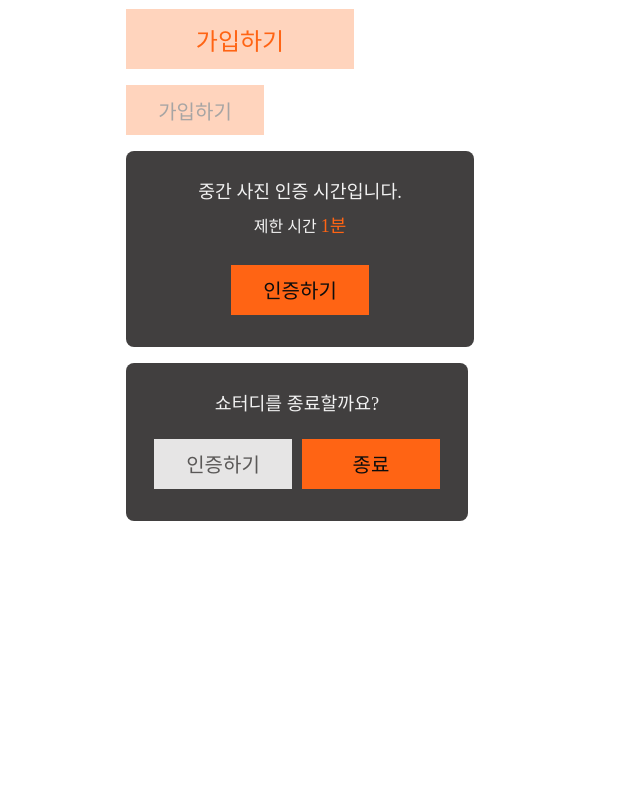
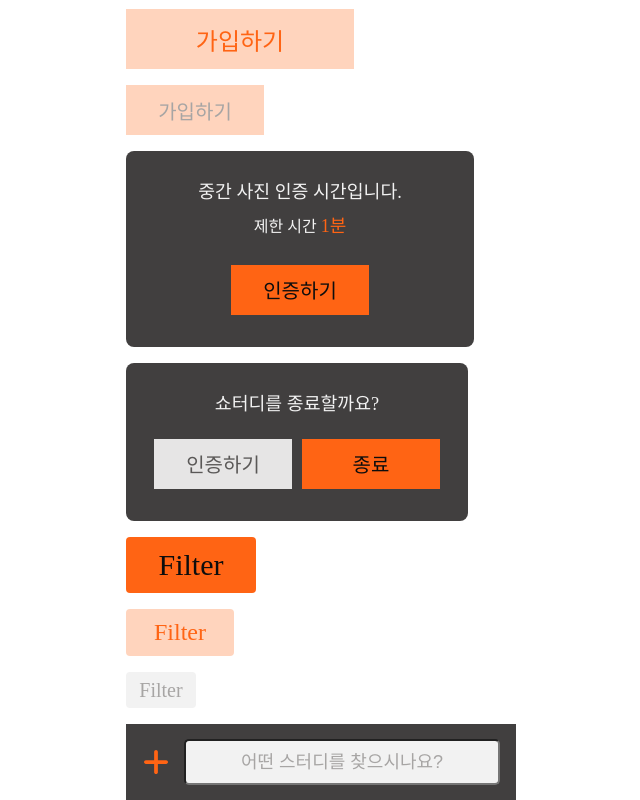
Before and after one commit to scato3/front-end, a Next.js app: page / in a window 1280 px wide. Shown: the part 883-1683 px from the top of the page, without its empty margins (264-904 px from the left). Before the commit the page ends 1404 px from the top, so only its background shows below. Built offline with nearby package versions, Linux system fonts and the light colour scheme; no server answers; a web font is replaced by a local one.

Commit message:
feat: components/ filter & input_chat

```diff
--- /dev/null
+++ b/src/app/_component/filter/Filter.tsx
@@ -0,0 +1,18 @@
+import styles from "./filter.module.css";
+
+interface FilterProps {
+  size?: "small" | "medium" | "large";
+  text: string;
+  property?: "deep" | "light" | "disabled";
+  onClick: () => void;
+}
+
+export default function Filter({ size = "medium", text, property = "deep", onClick }: FilterProps) {
+  return (
+    <div>
+      <button className={`${styles[size]} ${styles[property]}`} onClick={onClick}>
+        {text}
+      </button>
+    </div>
+  );
+}
--- /dev/null
+++ b/src/app/_component/filter/filter.module.css
@@ -0,0 +1,38 @@
+.large {
+    width: 130px;
+    height: 56px;
+    border: none;
+    font-size: 30px;
+    border-radius: 4px;
+}
+
+.medium {
+    width: 108px;
+    height: 47px;
+    border: none;
+    font-size: 24px;
+    border-radius: 4px;
+}
+
+.small {
+    width: 70px;
+    height: 36px;
+    border: none;
+    font-size: 20px;
+    border-radius: 4px;
+}
+
+.deep {
+    color: var(--gray-900);
+    background-color: var(--main-200);
+}
+
+.light {
+    color: var(--main-200);
+    background-color: var(--main-100);
+}
+
+.disabled{
+    color: var(--gray-400);
+    background-color: var(--gray-50);
+}
--- /dev/null
+++ b/src/app/_component/input/Input_Chat.tsx
@@ -0,0 +1,22 @@
+import styles from './input_chat.module.css'
+import Image from 'next/image';
+import plus_icon from '../../../../public/icons/Plus_icon.svg';
+
+export default function Input_Chat () {
+    return(
+        <div className={styles.container}>
+            <Image
+                className={styles.icon}
+                src={plus_icon}
+                alt='plus_icon'
+                onClick={()=> {
+                    return;
+                }}
+            />
+            <input
+                className={styles.input}
+                placeholder='어떤 스터디를 찾으시나요?'
+            />
+        </div>
+    );
+}
--- /dev/null
+++ b/src/app/_component/input/input_chat.module.css
@@ -0,0 +1,33 @@
+.container {
+    width: 390px;
+    height: 76px;
+    background-color: var(--gray-800);
+    display: flex;
+    flex-direction: row;
+}
+
+.icon {
+    width: 24px;
+    height: 24px;
+    position: relative;
+    top: 26px;
+    left: 18px;
+    cursor: pointer;
+}
+
+.input {
+    width: 308px;
+    height: 40px;
+    background-color: var(--gray-50);
+    font-size: 18px;
+    font-weight: 500;
+    text-align: center;
+    border-radius: 5px;
+    position: relative;
+    top: 15px;
+    left: 34px;
+}
+
+.input::placeholder {
+    color: var(--gray-400);
+}
--- a/src/app/page.tsx
+++ b/src/app/page.tsx
@@ -4,6 +4,8 @@ import Login from "./login/page";
 import Button from "./_component/button/Button";
 import Modal_Lg from "./_component/modal/Modal_Lg";
 import Modal_Md from "./_component/modal/Modal_Md";
+import Filter from "./_component/filter/Filter";
+import Input_Chat from "./_component/input/Input_Chat";
 
 import styles from "./_component/modal/modal.module.css";
 
@@ -47,6 +49,35 @@ export default function Home() {
       <Modal_Md>
         <p className={styles.contentTop}>쇼터디를 종료할까요?</p>
       </Modal_Md>
+      <br />
+      <Filter
+        size="large"
+        text="Filter"
+        property="deep"
+        onClick={() => {
+          return;
+        }}
+      />
+      <br />
+      <Filter
+        size="medium"
+        text="Filter"
+        property="light"
+        onClick={() => {
+          return;
+        }}
+      />
+      <br />
+      <Filter
+        size="small"
+        text="Filter"
+        property="disabled"
+        onClick={() => {
+          return;
+        }}
+      />
+      <br />
+      <Input_Chat />
     </div>
   );
 }
```
Also changed, not shown: public/icons/Plus_icon.svg (added).
